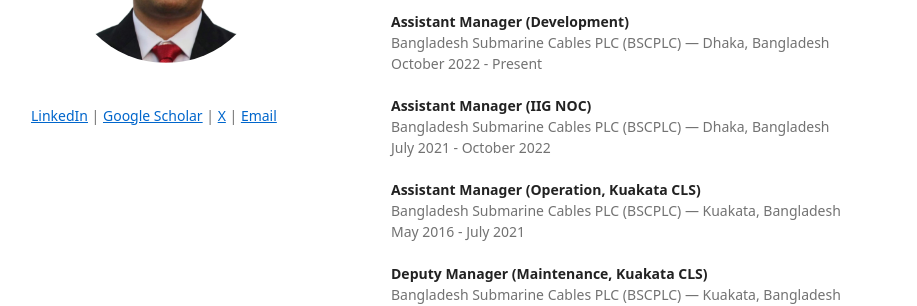
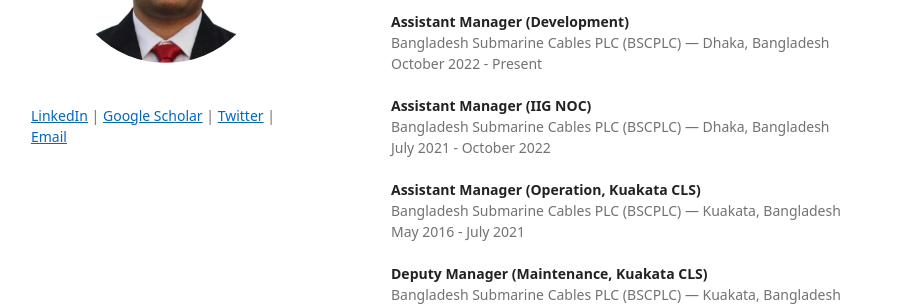
Before and after one commit to muntasimulhaque/muntasimulhaque.github.io, a Jekyll site: the page built from index.md, in a window 1280 px wide. Shown: the part 246-552 px from the top of the page, without its empty margins (179-1096 px from the left). Built offline with Jekyll 4.4.1, drawn with Linux system fonts in a browser that asks for light colours; our own code applies the rules of GitHub Pages for plain Markdown files; a script that is not in the unit is left out.

Commit message:
Update _config.yml

```diff
--- a/_config.yml
+++ b/_config.yml
@@ -2,7 +2,7 @@
 logo: "/images/8.png?raw=true" # your photo (or logo) here
 description: > # your text below (remove <br> elements if you don't need line breaks)
   <br><br>
-  <a href="https://www.linkedin.com/in/muntasimulhaque/" target="_blank">LinkedIn</a> | <a href="https://scholar.google.com/citations?user=qsD8a0MAAAAJ" target="_blank">Google Scholar</a> | <a href="https://x.com/muntasimulhaque" target="_blank">X</a> | <a href="mailto:muntasim.haque@gmail.com">Email</a>
+  <a href="https://www.linkedin.com/in/muntasimulhaque/" target="_blank">LinkedIn</a> | <a href="https://scholar.google.com/citations?user=qsD8a0MAAAAJ" target="_blank">Google Scholar</a> | <a href="https://x.com/muntasimulhaque" target="_blank">Twitter</a> | <a href="mailto:muntasim.haque@gmail.com">Email</a>
 
 remote_theme: pages-themes/minimal@v0.2.0
 plugins:
```
